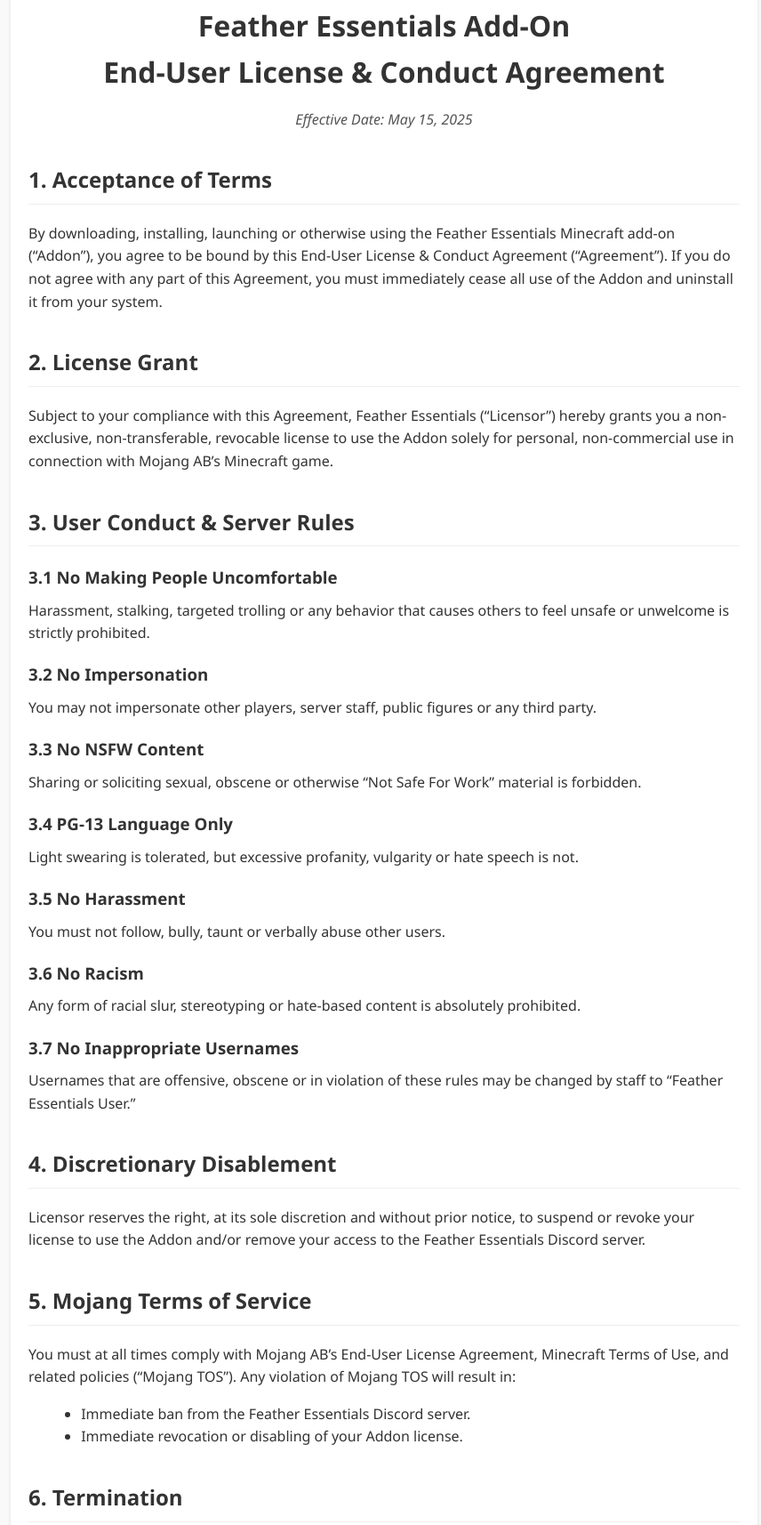
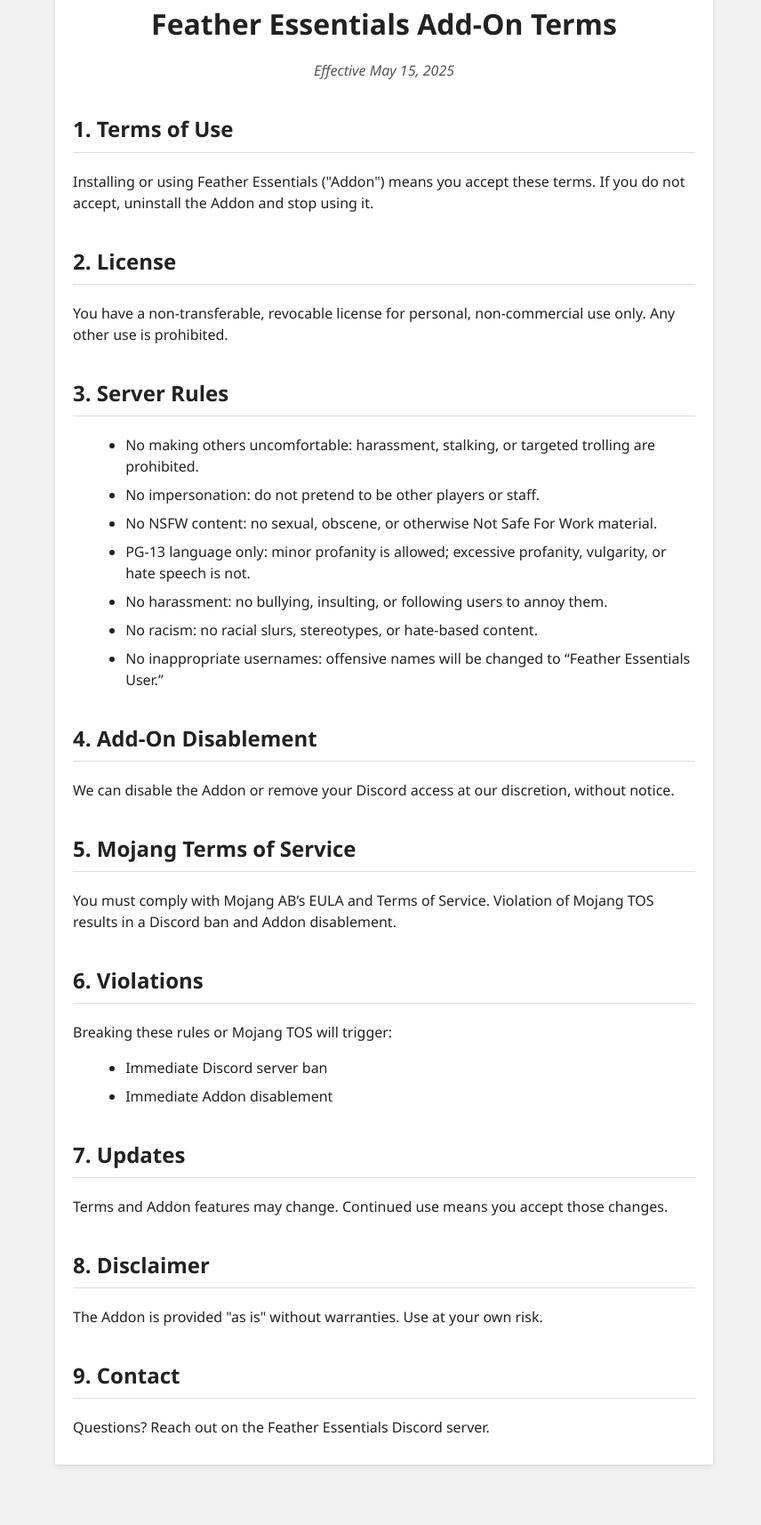
Before and after one commit to FeatherUtils/eula, a plain HTML site: page index.html in a window 1280 px wide. Shown: the part 78-1792 px from the top of the page at 89% size, without its empty margins (208-1064 px from the left). After the commit the page ends 1764 px from the top, so only its background shows below. Drawn offline with Linux system fonts and the light colour scheme.

Commit message:
Update index.html

```diff
--- a/index.html
+++ b/index.html
@@ -3,21 +3,21 @@
 <head>
   <meta charset="UTF-8" />
   <meta name="viewport" content="width=device-width, initial-scale=1.0" />
-  <title>Feather Essentials Add-On EULA</title>
+  <title>Feather Essentials Add-On Terms</title>
   <style>
     body {
       margin: 0;
       font-family: "Segoe UI", Tahoma, Geneva, Verdana, sans-serif;
-      background-color: #f9f9f9;
-      color: #333;
-      line-height: 1.6;
+      background-color: #f2f2f2;
+      color: #222;
+      line-height: 1.5;
     }
     .container {
-      max-width: 800px;
+      max-width: 700px;
       margin: 40px auto;
       padding: 20px;
-      background-color: #fff;
-      box-shadow: 0 2px 4px rgba(0, 0, 0, 0.1);
+      background: #fff;
+      box-shadow: 0 2px 6px rgba(0, 0, 0, 0.1);
     }
     h1 {
       text-align: center;
@@ -25,22 +25,20 @@
     }
     .date {
       text-align: center;
+      color: #555;
+      margin-bottom: 2em;
       font-style: italic;
-      color: #555;
-      margin-top: 0;
-      margin-bottom: 2em;
     }
     h2 {
-      border-bottom: 1px solid #eee;
+      margin-top: 1.5em;
+      border-bottom: 1px solid #ddd;
       padding-bottom: 0.3em;
-      margin-top: 1.5em;
-    }
-    h3 {
-      margin-top: 1em;
-      margin-bottom: 0.3em;
     }
     ul {
       margin-left: 1.2em;
+    }
+    li {
+      margin: 0.5em 0;
     }
     p {
       margin: 0.6em 0;
@@ -49,137 +47,83 @@
 </head>
 <body>
   <div class="container">
-    <h1>Feather Essentials Add-On<br/>End-User License &amp; Conduct Agreement
-    </h1>
-    <p class="date">Effective Date: May 15, 2025</p>
+    <h1>Feather Essentials Add-On Terms</h1>
+    <p class="date">Effective May 15, 2025</p>
 
-    <h2>1. Acceptance of Terms</h2>
+    <h2>1. Terms of Use</h2>
     <p>
-      By downloading, installing, launching or otherwise using the Feather
-      Essentials Minecraft add-on (“Addon”), you agree to be bound by this
-      End-User License &amp; Conduct Agreement (“Agreement”). If you do not
-      agree with any part of this Agreement, you must immediately cease all
-      use of the Addon and uninstall it from your system.
+      Installing or using Feather Essentials ("Addon") means you accept these
+      terms. If you do not accept, uninstall the Addon and stop using it.
     </p>
 
-    <h2>2. License Grant</h2>
+    <h2>2. License</h2>
     <p>
-      Subject to your compliance with this Agreement, Feather Essentials
-      (“Licensor”) hereby grants you a non-exclusive, non-transferable,
-      revocable license to use the Addon solely for personal, non-commercial
-      use in connection with Mojang AB’s Minecraft game.
+      You have a non-transferable, revocable license for personal,
+      non-commercial use only. Any other use is prohibited.
     </p>
 
-    <h2>3. User Conduct &amp; Server Rules</h2>
+    <h2>3. Server Rules</h2>
+    <ul>
+      <li>
+        No making others uncomfortable: harassment, stalking, or targeted
+        trolling are prohibited.
+      </li>
+      <li>No impersonation: do not pretend to be other players or staff.</li>
+      <li>
+        No NSFW content: no sexual, obscene, or otherwise Not Safe For Work
+        material.
+      </li>
+      <li>
+        PG-13 language only: minor profanity is allowed; excessive profanity,
+        vulgarity, or hate speech is not.
+      </li>
+      <li>
+        No harassment: no bullying, insulting, or following users to annoy
+        them.
+      </li>
+      <li>
+        No racism: no racial slurs, stereotypes, or hate-based content.
+      </li>
+      <li>
+        No inappropriate usernames: offensive names will be changed to
+        “Feather Essentials User.”
+      </li>
+    </ul>
 
-    <h3>3.1 No Making People Uncomfortable</h3>
+    <h2>4. Add-On Disablement</h2>
     <p>
-      Harassment, stalking, targeted trolling or any behavior that causes
-      others to feel unsafe or unwelcome is strictly prohibited.
-    </p>
-
-    <h3>3.2 No Impersonation</h3>
-    <p>
-      You may not impersonate other players, server staff, public figures
-      or any third party.
-    </p>
-
-    <h3>3.3 No NSFW Content</h3>
-    <p>
-      Sharing or soliciting sexual, obscene or otherwise “Not Safe For Work”
-      material is forbidden.
-    </p>
-
-    <h3>3.4 PG-13 Language Only</h3>
-    <p>
-      Light swearing is tolerated, but excessive profanity, vulgarity or hate
-      speech is not.
-    </p>
-
-    <h3>3.5 No Harassment</h3>
-    <p>
-      You must not follow, bully, taunt or verbally abuse other users.
-    </p>
-
-    <h3>3.6 No Racism</h3>
-    <p>
-      Any form of racial slur, stereotyping or hate-based content is
-      absolutely prohibited.
-    </p>
-
-    <h3>3.7 No Inappropriate Usernames</h3>
-    <p>
-      Usernames that are offensive, obscene or in violation of these rules
-      may be changed by staff to “Feather Essentials User.”
-    </p>
-
-    <h2>4. Discretionary Disablement</h2>
-    <p>
-      Licensor reserves the right, at its sole discretion and without prior
-      notice, to suspend or revoke your license to use the Addon and/or
-      remove your access to the Feather Essentials Discord server.
+      We can disable the Addon or remove your Discord access at our
+      discretion, without notice.
     </p>
 
     <h2>5. Mojang Terms of Service</h2>
     <p>
-      You must at all times comply with Mojang AB’s End-User License
-      Agreement, Minecraft Terms of Use, and related policies (“Mojang TOS”).
-      Any violation of Mojang TOS will result in:
+      You must comply with Mojang AB’s EULA and Terms of Service. Violation
+      of Mojang TOS results in a Discord ban and Addon disablement.
     </p>
+
+    <h2>6. Violations</h2>
+    <p>Breaking these rules or Mojang TOS will trigger:</p>
     <ul>
-      <li>Immediate ban from the Feather Essentials Discord server.</li>
-      <li>Immediate revocation or disabling of your Addon license.</li>
+      <li>Immediate Discord server ban</li>
+      <li>Immediate Addon disablement</li>
     </ul>
 
-    <h2>6. Termination</h2>
+    <h2>7. Updates</h2>
     <p>
-      This Agreement and the license granted hereunder terminate automatically
-      if you fail to comply with any term or condition of this Agreement. Upon
-      termination, you must immediately cease all use of the Addon and delete
-      all copies from your devices.
+      Terms and Addon features may change. Continued use means you accept
+      those changes.
     </p>
 
-    <h2>7. Disclaimer of Warranty</h2>
+    <h2>8. Disclaimer</h2>
     <p>
-      THE ADDON IS PROVIDED “AS IS,” WITHOUT WARRANTY OF ANY KIND, EXPRESS OR
-      IMPLIED. LICENSOR DISCLAIMS ALL WARRANTIES INCLUDING, WITHOUT
-      LIMITATION, MERCHANTABILITY, FITNESS FOR A PARTICULAR PURPOSE AND
-      NON-INFRINGEMENT.
+      The Addon is provided "as is" without warranties. Use at your own
+      risk.
     </p>
 
-    <h2>8. Limitation of Liability</h2>
+    <h2>9. Contact</h2>
     <p>
-      IN NO EVENT SHALL LICENSOR BE LIABLE FOR ANY INDIRECT, INCIDENTAL,
-      SPECIAL OR CONSEQUENTIAL DAMAGES ARISING OUT OF OR IN CONNECTION WITH
-      YOUR USE OF THE ADDON, EVEN IF ADVISED OF THE POSSIBILITY OF SUCH
-      DAMAGES.
-    </p>
-
-    <h2>9. Governing Law</h2>
-    <p>
-      This Agreement shall be governed by and construed in accordance with
-      the laws of the Licensor’s jurisdiction, without regard to
-      conflict-of-law principles.
-    </p>
-
-    <h2>10. Amendments</h2>
-    <p>
-      Licensor may amend this Agreement at any time by posting a revised
-      version on the official documentation site or Discord announcements
-      channel. Continued use of the Addon after such changes constitutes your
-      acceptance of the new terms.
-    </p>
-
-    <h2>11. Contact</h2>
-    <p>
-      If you have any questions about this Agreement, please contact us via
-      the official Feather Essentials Discord server.
-    </p>
-
-    <p>
-      By installing or using the Feather Essentials Add-On, you acknowledge
-      that you have read, understood, and agree to be bound by all terms and
-      conditions of this Agreement.
+      Questions? Reach out on the Feather Essentials Discord server.
     </p>
   </div>
 </body>
```
